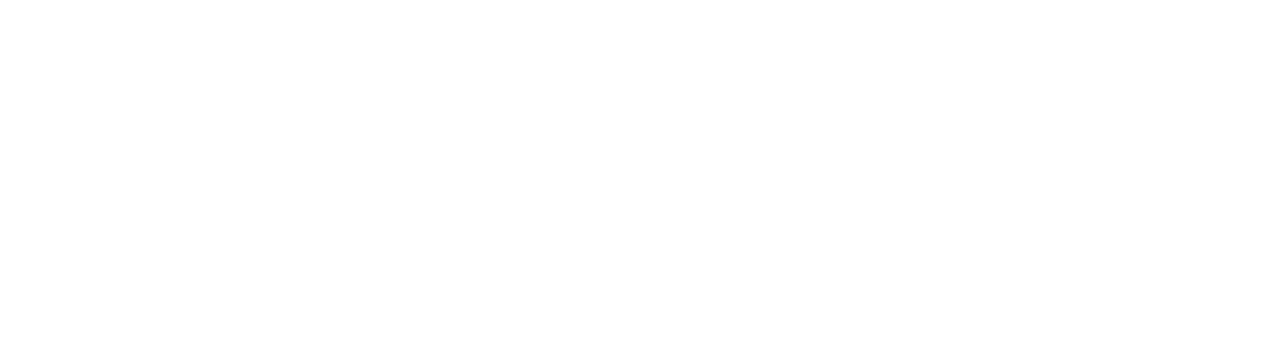
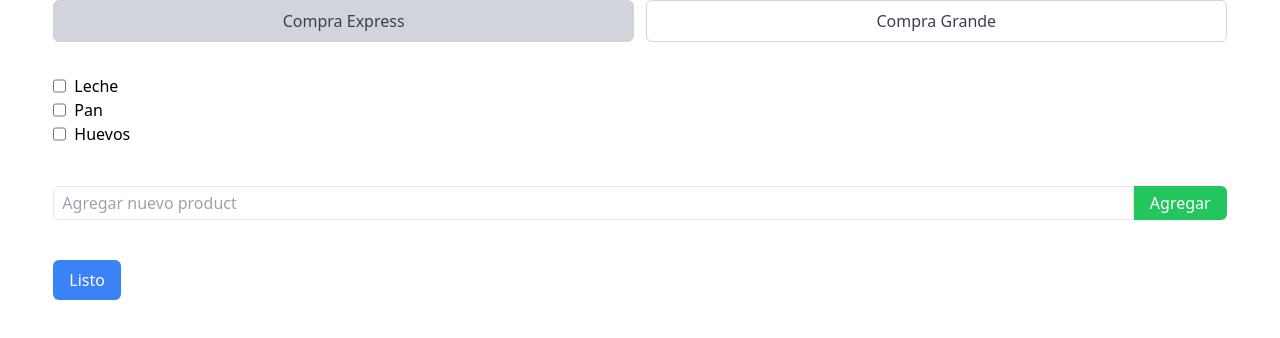
Before and after one commit to No-Country/s7-11-t-javareact, a React (Vite) app in the folder client/: page /list in a window 1280 px wide. Before the commit this address had no page. Shown: the top 338 px of the page. Built offline with nearby package versions, Linux system fonts and the light colour scheme.

Commit message:
feat(src/):update routes

```diff
--- a/client/src/App.jsx
+++ b/client/src/App.jsx
@@ -7,16 +7,14 @@ import { Link } from "react-router-dom";
 import LandingPage from "./pages/LandingPage/LandingPage";
 import AppRoutes from "./routes/AppRoutes";
 import ListPage from "./pages/ListPage";
-import CreateProduct from './pages/PrincipalList/CreateProducts'
+import CreateProduct from "./pages/PrincipalList/CreateProducts";
 
 const App = () => {
   const [isAuthenticated, setIsAuthenticated] = useState(false);
 
   return (
     <div className="App">
-        {/* <AppRoutes isAuthenticated={isAuthenticated} />       */}
-        <CreateProduct/>
-<ListPage/>
+      <AppRoutes isAuthenticated={isAuthenticated} />
     </div>
   );
 };
--- a/client/src/main.jsx
+++ b/client/src/main.jsx
@@ -1,17 +1,15 @@
 import React from 'react';
-import ReactDOM from 'react-dom';
 import App from './App';
 import './assets/styles/index.css';
 import { createRoot } from 'react-dom/client';
-import { BrowserRouter, Routes, Route } from 'react-router-dom';
+import { StrictMode } from "react";
 
-const root = createRoot(document.getElementById('root')).render(
-   <React.StrictMode>
-     <BrowserRouter>
-     <Routes>
-         <Route path="/" element={ <App /> }>
-         </Route>
-       </Routes>
-     </BrowserRouter>
-  </React.StrictMode>,
+
+const rootElement = document.getElementById("root");
+const root = createRoot(rootElement);
+
+root.render(
+  <StrictMode>
+    <App />
+  </StrictMode>
 );
--- a/client/src/routes/AppRoutes.jsx
+++ b/client/src/routes/AppRoutes.jsx
@@ -1,22 +1,29 @@
-import { Routes, Route } from "react-router-dom";
+import { BrowserRouter, Routes, Route } from 'react-router-dom';
 import Login from "../pages/Login";
 import Register from "../pages/Register";
 import LandingPage from "../pages/LandingPage/LandingPage";
 import PrivateRoutes from "./PrivateRoutes/PrivateRoutes";
 import Home from "../pages/Home";
+import ListPage from '../pages/ListPage';
 
 const AppRoutes = ({ isAuthenticated }) =>{
   return (
+    <BrowserRouter>
     <Routes>
-      <Route path="/" element={ <LandingPage /> }/>
+      <Route path="/*" element={ <LandingPage /> }/>
       <Route path="/login"  element={ <Login /> }/>
       <Route path="/register" element={ <Register /> }/>
+      <Route path="/home"  element={ <Home /> }/>
+      <Route path="/list"  element={ <ListPage /> }/>
+
+
       {/* <PrivateRoutes
         path="/Home"
         element={ <Home /> }
         isAuthenticated={isAuthenticated}
       /> */}
     </Routes>
+    </BrowserRouter>
   );
 }
 
```
